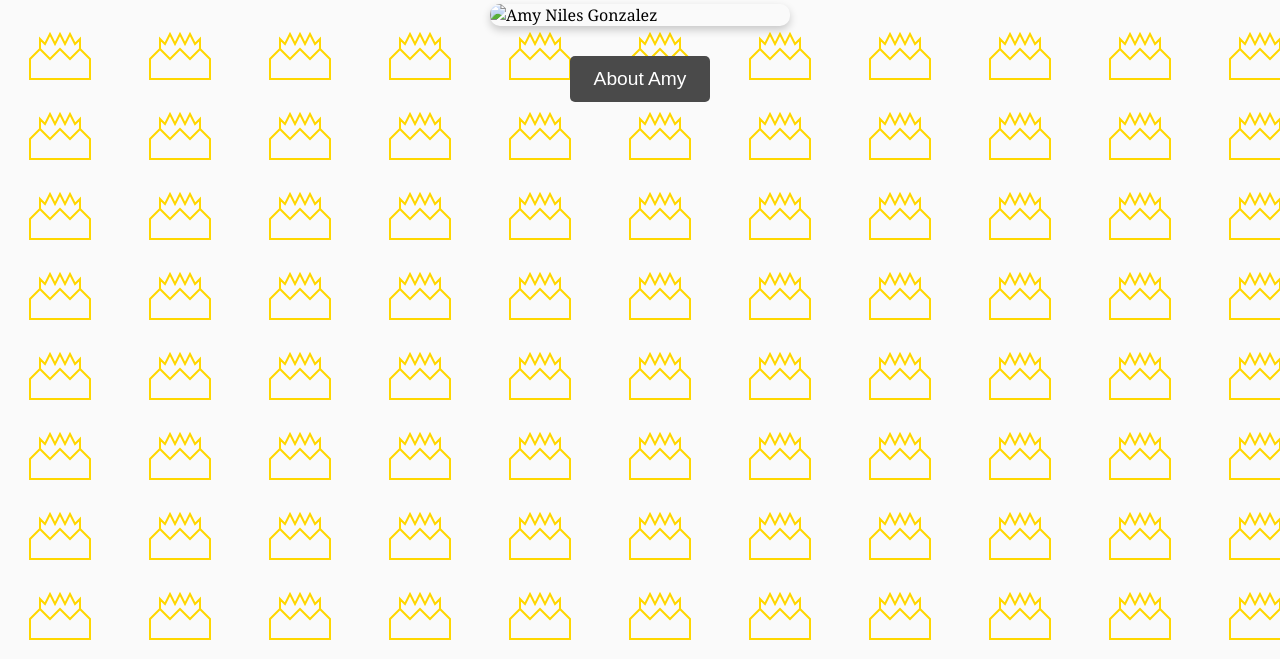
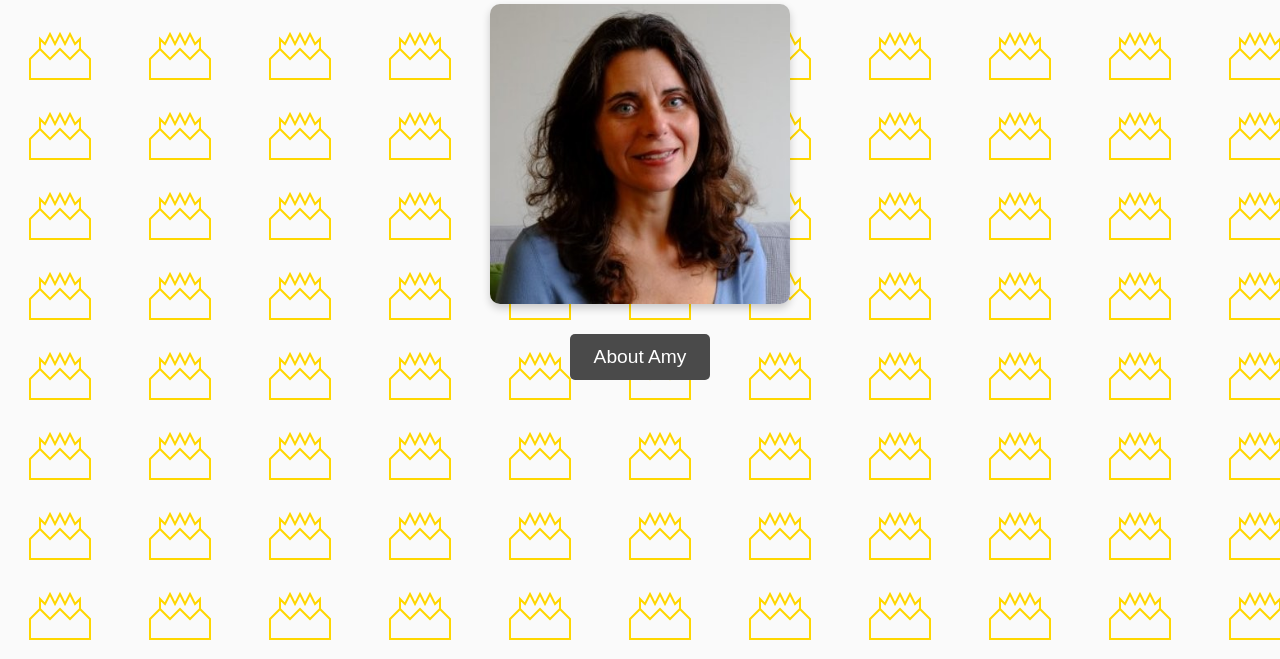
Before and after one commit to WolfLevy/queen-amy, a plain HTML site: page index.html in a window 1280 px wide. Shown: the part 141-800 px from the top of the page. Drawn offline with Linux system fonts and the light colour scheme.

Commit message:
Update index.html

```diff
--- a/index.html
+++ b/index.html
@@ -93,7 +93,7 @@
   </div>
 
   <div class="main-content">
-    <img src="/api/placeholder/400/320" alt="Amy Niles Gonzalez" class="profile-img">
+    <img src="amy.jpeg" alt="Amy Niles Gonzalez" class="profile-img">
     <button class="button" id="aboutButton">About Amy</button>
 
     <div class="about-content" id="aboutContent">
```
